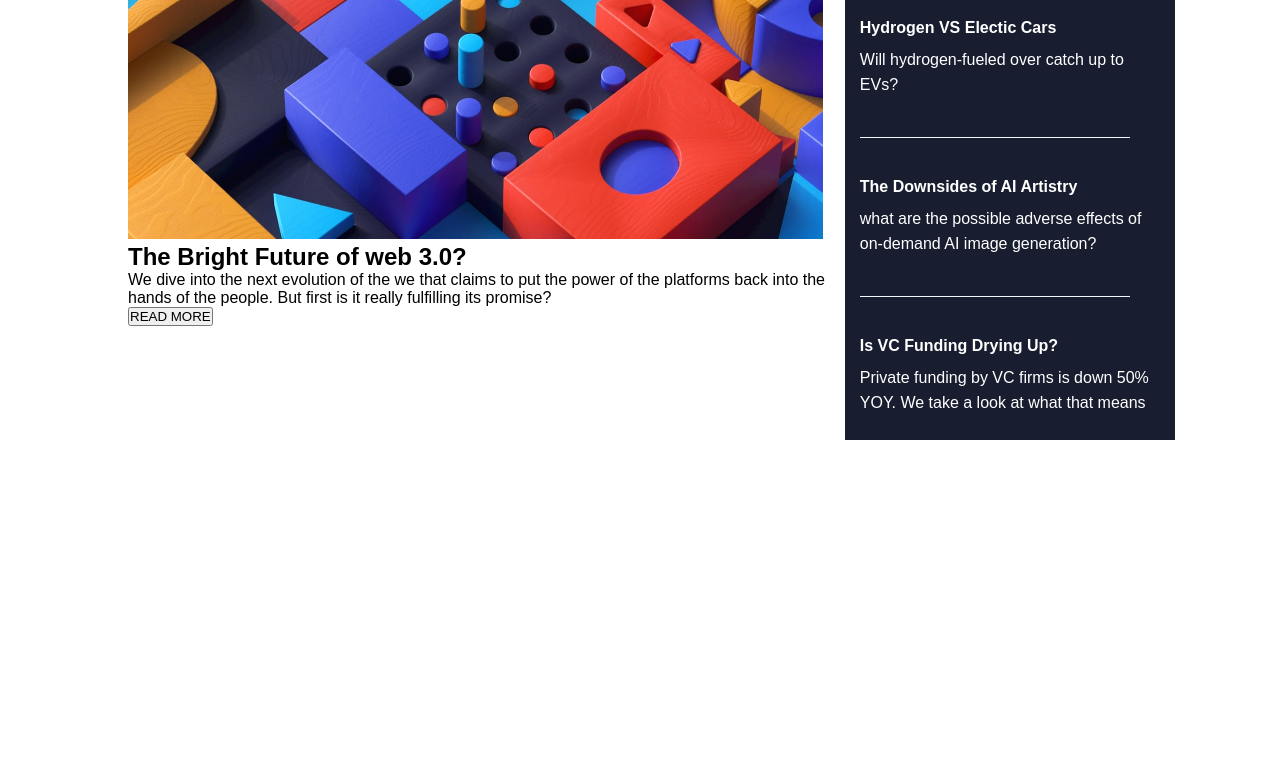
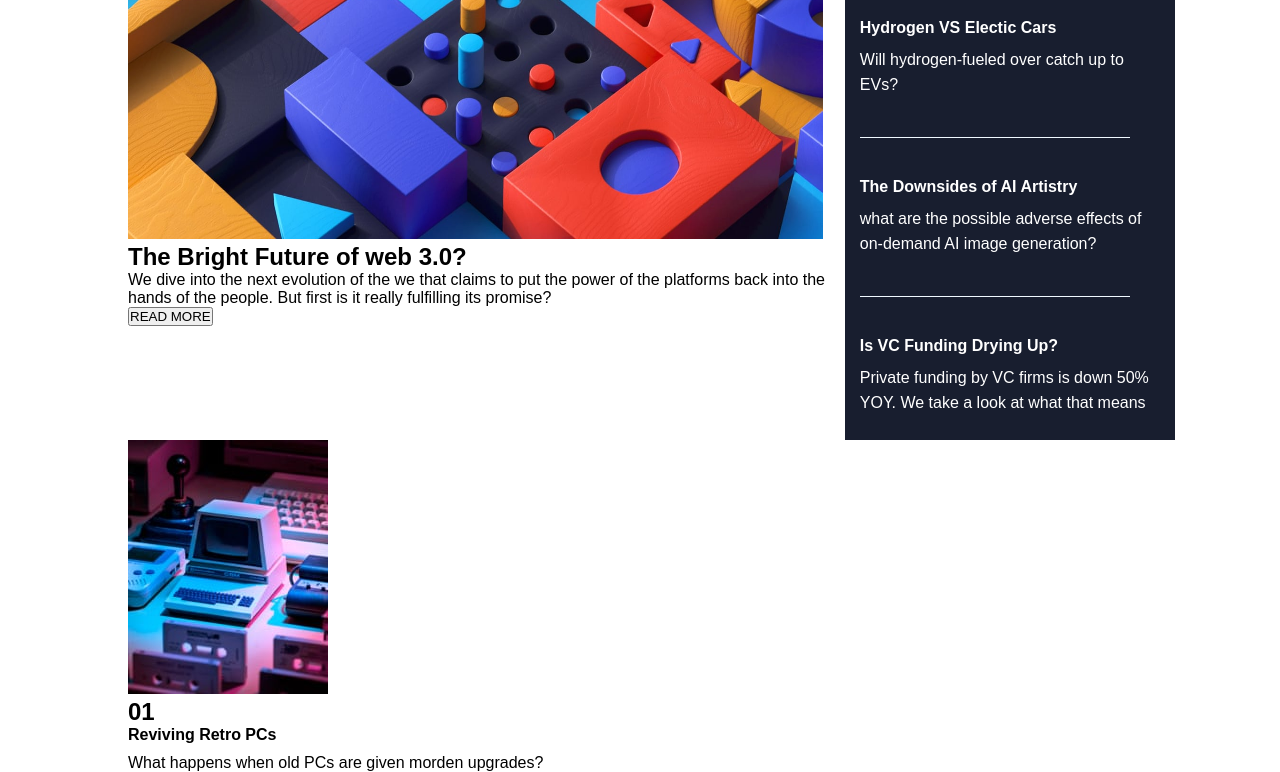
Before and after one commit to quavo19/News-webpage, a website: page index.html in a window 1280 px wide. Shown: the part 234-1006 px from the top of the page. Before the commit the page ends 800 px from the top, so only its background shows below. Drawn offline with Linux system fonts and the light colour scheme.

Commit message:
Add markup for more news content

```diff
--- a/index.html
+++ b/index.html
@@ -4,6 +4,7 @@
     <meta charset="UTF-8">
     <meta http-equiv="X-UA-Compatible" content="IE=edge">
     <meta name="viewport" content="width=device-width, initial-scale=1.0">
+
     <link rel="stylesheet" href="style.css">
     <title>NEWS</title>
 </head>
@@ -31,13 +32,15 @@
         <section class="intro-page">
               <div>
                     <div class="welcome-image"><img src="images/image-web-3-desktop.jpg" alt=""></div>
-                    <div>
+                    <div class="head-topic">
                         <div class="main-idea">
                             <h1>The Bright Future of web 3.0?</h1>
                         </div>
                         <div class="description">
                             <p>We dive into the next evolution of the we that claims to put the power of the platforms back into the hands of the people. But first is it really fulfilling its promise?</p>
-                            <button>READ MORE</button>
+                            <div class="btn-container">
+                                <button>READ MORE</button>
+                            </div>
                         </div>
                     </div>
               </div>
@@ -77,6 +80,24 @@
 
               </div>
         </section>
+        <section class="more">
+            <div class="more-content">
+                <div class="more-img">
+                    <img src="images/image-retro-pcs.jpg" alt="">
+                </div>
+                <div class="headline">
+                    <div class="more headline">
+                        <h2>01</h2>
+                    </div>
+                    <div>
+                        <h4>Reviving Retro PCs</h4>
+                    </div>
+                    <div class="description">
+                        <p>What happens when old PCs are given morden upgrades? </p>
+                    </div>
+                </div>
+            </div>
+        </section>
     </main>
     <!-- content area ends here  -->
 </body>
```
